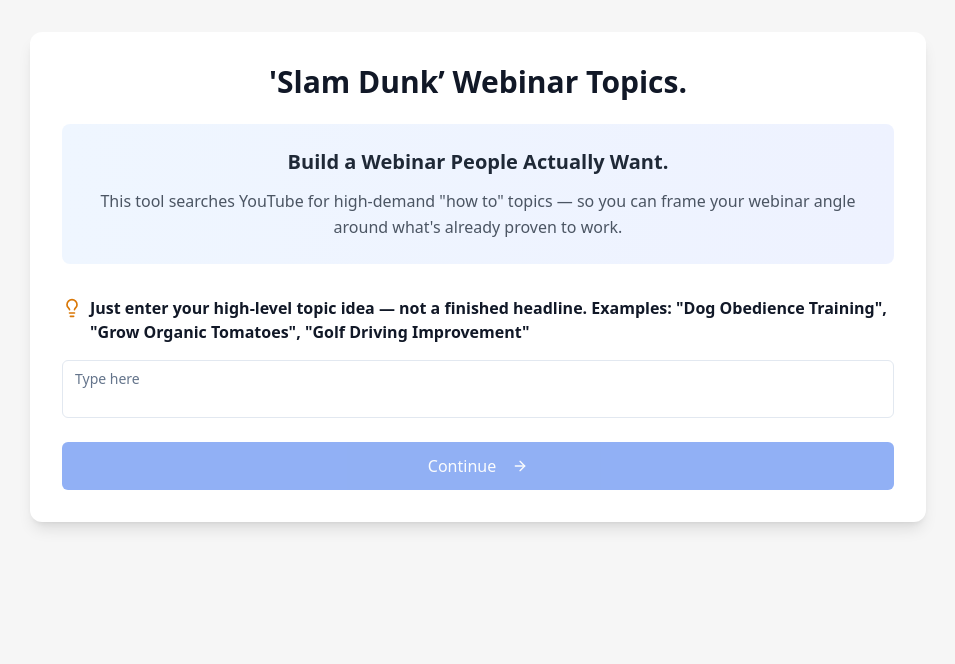
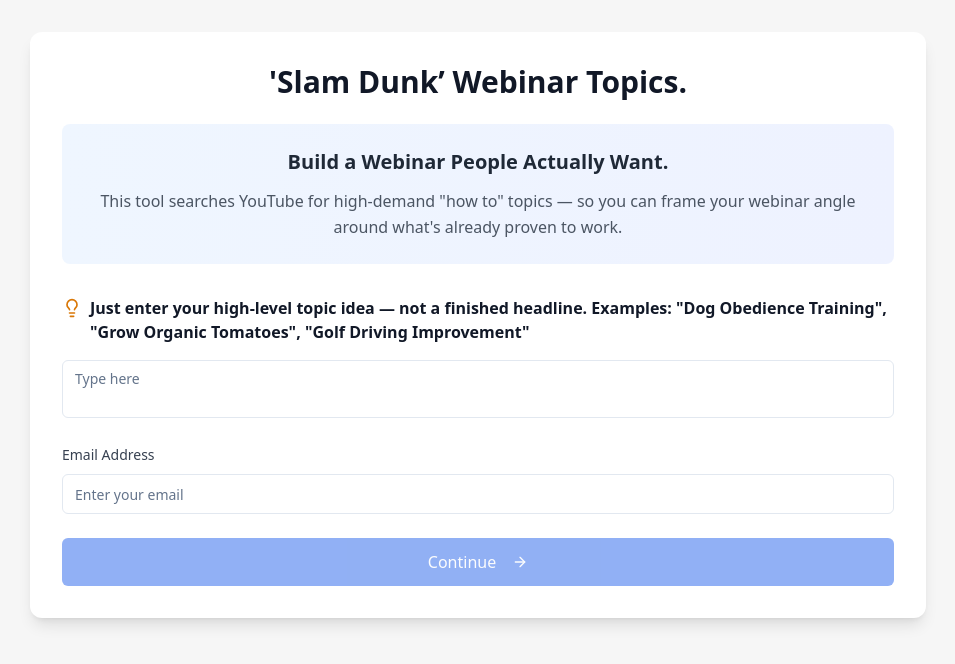
Before and after one commit to imadghazaz/form-response-reveal, a React (Vite) app: page /AsyncForm in a window 1280 px wide. Shown: the top 664 px of the page, without its empty margins (162-1117 px from the left). Built offline with nearby package versions, Linux system fonts and the light colour scheme.

Commit message:
Add email input to async form
Adds an email input field to the async form and configures it to be sent to the webhook.

```diff
--- a/src/components/AsyncFormTemplate.tsx
+++ b/src/components/AsyncFormTemplate.tsx
@@ -2,6 +2,7 @@
 import React, { useState, useEffect } from 'react';
 import { Button } from '@/components/ui/button';
 import { Textarea } from '@/components/ui/textarea';
+import { Input } from '@/components/ui/input';
 import { Label } from '@/components/ui/label';
 import { Progress } from '@/components/ui/progress';
 import { ArrowRight, Loader2, Clock, CheckCircle, Bot, Lightbulb } from 'lucide-react';
@@ -26,6 +27,7 @@ const AsyncFormTemplate: React.FC<AsyncFormTemplateProps> = ({
   estimatedTime
 }) => {
   const [webinarTopic, setWebinarTopic] = useState('');
+  const [email, setEmail] = useState('');
   const [isSubmitting, setIsSubmitting] = useState(false);
   const [jobId, setJobId] = useState<string | null>(null);
   const [hasSubmitted, setHasSubmitted] = useState(false);
@@ -48,7 +50,7 @@ const AsyncFormTemplate: React.FC<AsyncFormTemplateProps> = ({
   const handleSubmit = async (e: React.FormEvent) => {
     e.preventDefault();
 
-    if (!webinarTopic.trim()) {
+    if (!webinarTopic.trim() || !email.trim()) {
       toast({
         title: "Missing Information",
         description: "Please fill in both fields before submitting.",
@@ -67,6 +69,7 @@ const AsyncFormTemplate: React.FC<AsyncFormTemplateProps> = ({
         },
         body: JSON.stringify({
           webinarTopic,
+          email,
         }),
       });
 
@@ -138,7 +141,7 @@ const AsyncFormTemplate: React.FC<AsyncFormTemplateProps> = ({
     window.location.reload();
   };
 
-  const isFormValid = webinarTopic.trim();
+  const isFormValid = webinarTopic.trim() && email.trim();
 
   // Show form if not submitted
   if (!hasSubmitted) {
@@ -175,6 +178,20 @@ const AsyncFormTemplate: React.FC<AsyncFormTemplateProps> = ({
                   value={webinarTopic}
                   onChange={(e) => setWebinarTopic(e.target.value)}
                   className="min-h-[40px] resize-none"
+                  required
+                />
+              </div>
+
+              <div className="space-y-2">
+                <Label htmlFor="email" className="text-sm font-medium text-gray-700">
+                  Email Address
+                </Label>
+                <Input
+                  id="email"
+                  type="email"
+                  placeholder="Enter your email"
+                  value={email}
+                  onChange={(e) => setEmail(e.target.value)}
                   required
                 />
               </div>
@@ -230,7 +247,7 @@ const AsyncFormTemplate: React.FC<AsyncFormTemplateProps> = ({
               <ResponseAccordion
                 responses={[{
                   title: "User Input - Webinar Topic Framing",
-                  details: { webinarTopic }
+                  details: { webinarTopic, email }
                 }]}
                 input={true}
               />
```
